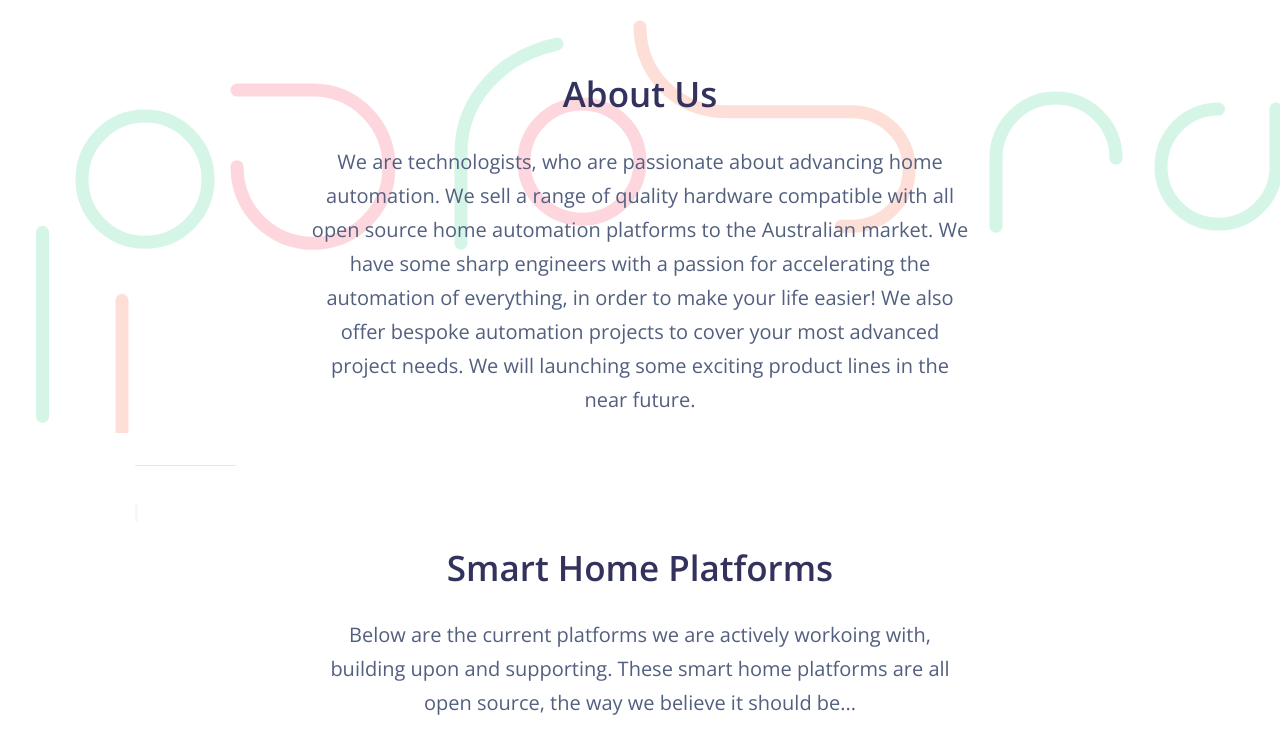
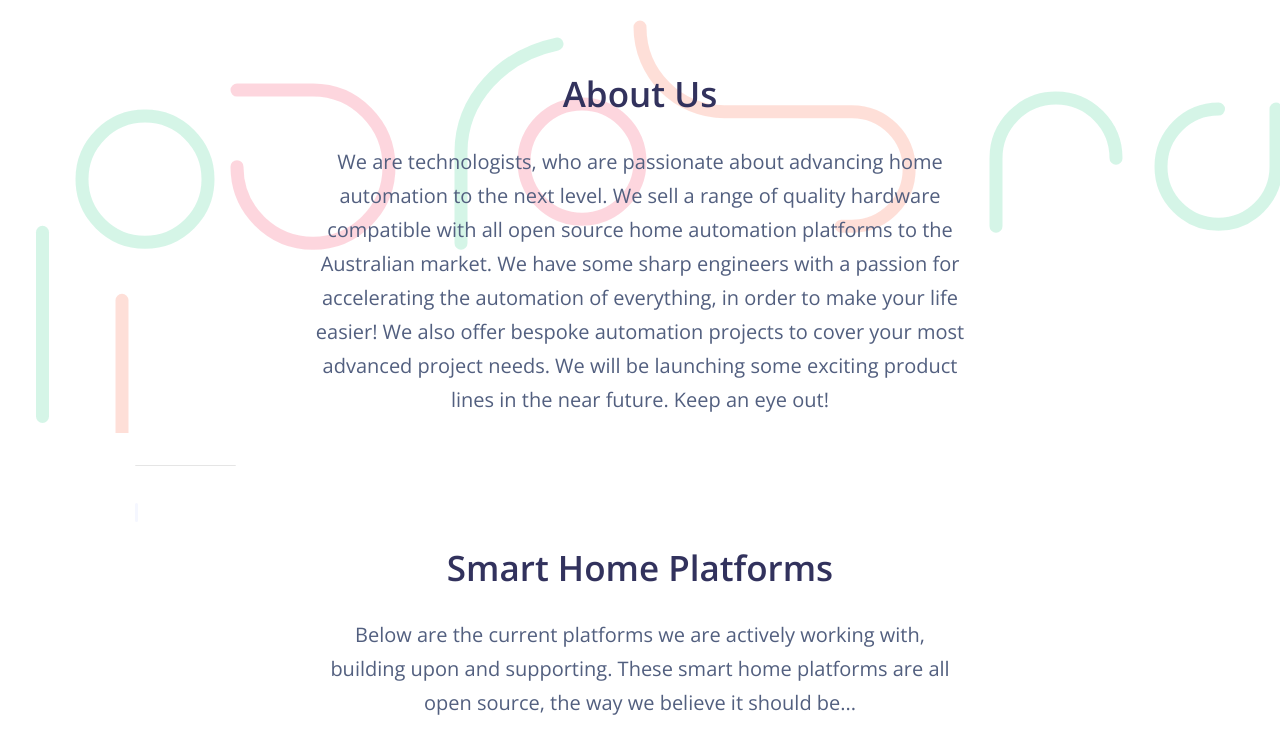
Before and after one commit to DialedIn-Aus/dialedin-aus.github.io, a Jekyll site: the page built from docs/index.html, in a window 1280 px wide and 900 px high, scrolled down 432 px, cut to the strip 112-866 px from the top of the window. Built offline with Jekyll 4.4.1, drawn with Linux system fonts in a browser that asks for light colours; nearby versions of some CDN libraries.

Commit message:
last last content update for tonight

```diff
--- a/docs/_includes/home-dialedin.html
+++ b/docs/_includes/home-dialedin.html
@@ -4,7 +4,7 @@
     <div class="row text-center justify-content-center">
       <div class="col-lg-8">
         <h3 class="display-3 text-black" style="opacity: 3;" >About Us</h3>
-        <p class="lead text-black">We are technologists, who are passionate about advancing home automation. We sell a range of quality hardware compatible with all open source home automation platforms to the Australian market. We have some sharp engineers with a passion for accelerating the automation of everything, in order to make your life easier! We also offer bespoke automation projects to cover your most advanced project needs. We will launching some exciting product lines in the near future.</p>
+        <p class="lead text-black">We are technologists, who are passionate about advancing home automation to the next level. We sell a range of quality hardware compatible with all open source home automation platforms to the Australian market. We have some sharp engineers with a passion for accelerating the automation of everything, in order to make your life easier! We also offer bespoke automation projects to cover your most advanced project needs. We will be launching some exciting product lines in the near future. Keep an eye out!</p>
       </div>
     </div>
   </div>
@@ -17,7 +17,7 @@
     <div class="row">
       <div class="col-md-8 mx-auto text-center mb-5">
         <h3 class="display-3">Smart Home Platforms</h3>
-        <p class="lead">Below are the current platforms we are actively workoing with, building upon and supporting. These smart home platforms are all open source, the way we believe it should be...</p>
+        <p class="lead">Below are the current platforms we are actively working with, building upon and supporting. These smart home platforms are all open source, the way we believe it should be...</p>
       </div>
     </div>
     <div class="row">
```
